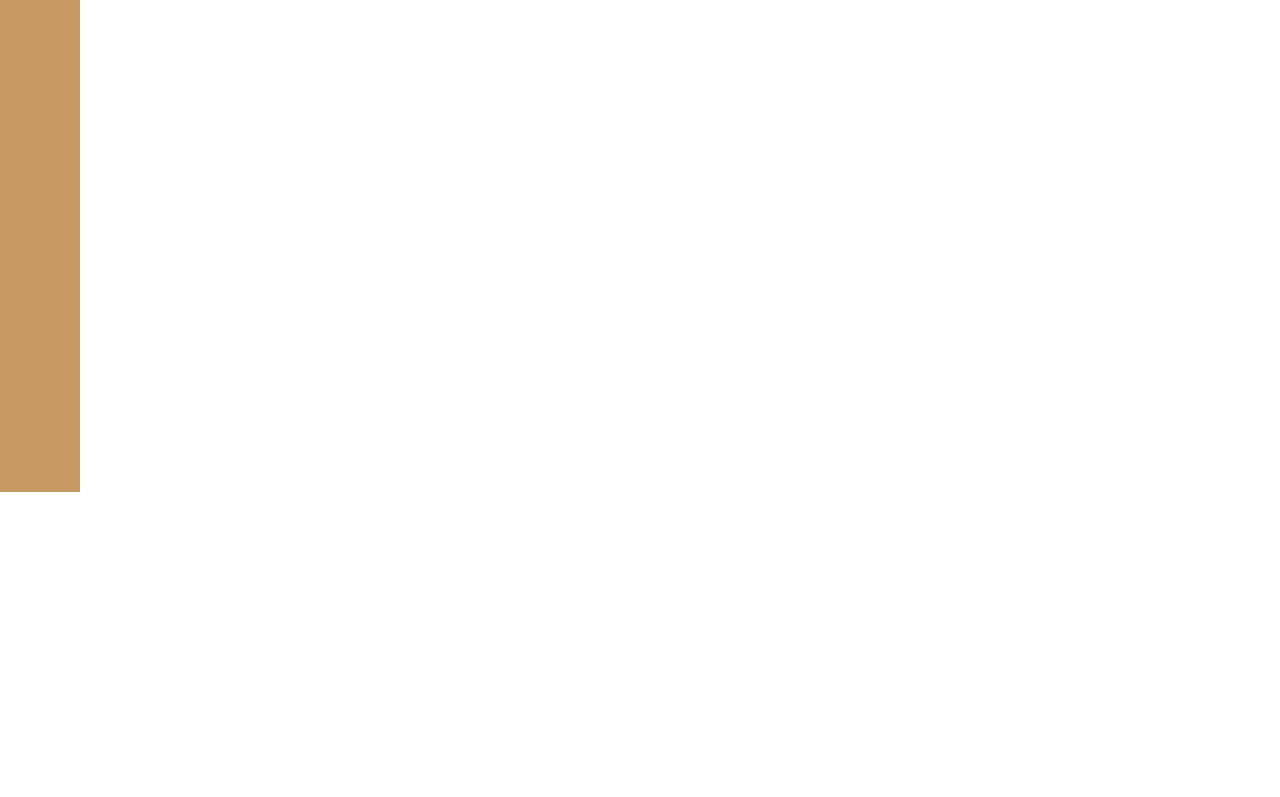
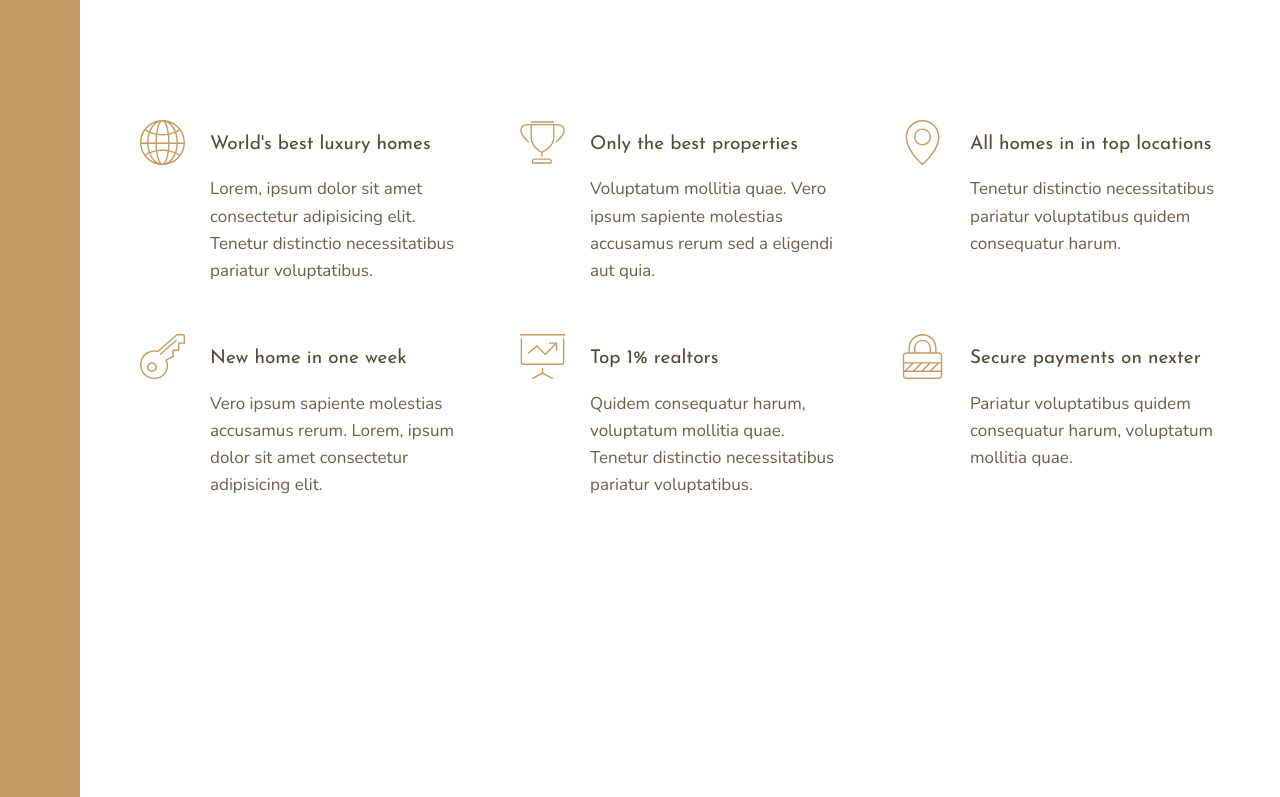
Before and after one commit to rohanraghuwanshi/Nexter, a plain HTML site: page index.html in a window 1280 px wide. Shown: the part 660-1457 px from the top of the page. Before the commit the page ends 1152 px from the top, so only its background shows below. Drawn offline with nearby package versions, Linux system fonts and the light colour scheme.

Commit message:
Feature section done

```diff
--- a/css/style.css
+++ b/css/style.css
@@ -166,3 +166,34 @@ body {
     text-transform: uppercase;
     color: #aaa;
     margin-top: -3px; }
+
+.features {
+  grid-column: center-start / center-end;
+  margin: 15rem 0; }
+  @supports (display: grid) {
+    .features {
+      display: grid;
+      grid-template-columns: repeat(auto-fit, minmax(25rem, 1fr));
+      grid-gap: 6rem;
+      align-items: start; } }
+
+.feature {
+  float: left;
+  width: 33.3333%;
+  margin-bottom: 6rem;
+  display: grid;
+  grid-template-columns: min-content 1fr;
+  grid-row-gap: 1.5rem;
+  grid-column-gap: 2.5rem; }
+  @supports (display: grid) {
+    .feature {
+      width: auto;
+      margin-bottom: 0; } }
+  .feature__icon {
+    fill: #c69963;
+    width: 4.5rem;
+    height: 4.5rem;
+    grid-row: 1 / span 2;
+    transform: translateY(-1rem); }
+  .feature__text {
+    font-size: 1.7rem; }
--- a/index.html
+++ b/index.html
@@ -53,5 +53,55 @@
                 </div>
             </div>
         </div>
+
+        <section class="features">
+            <div class="feature">
+                <svg class="feature__icon">
+                    <use xlink:href="img/sprite.svg#icon-global"></use>
+                </svg>
+                <h4 class="heading-4 heading-4--dark">World's best luxury homes</h4>
+                <p class="feature__text">Lorem, ipsum dolor sit amet consectetur adipisicing elit. Tenetur distinctio necessitatibus pariatur voluptatibus.</p>
+            </div>
+
+            <div class="feature">
+                <svg class="feature__icon">
+                    <use xlink:href="img/sprite.svg#icon-trophy"></use>
+                </svg>
+                <h4 class="heading-4 heading-4--dark">Only the best properties</h4>
+                <p class="feature__text">Voluptatum mollitia quae. Vero ipsum sapiente molestias accusamus rerum sed a eligendi aut quia.</p>
+            </div>
+
+            <div class="feature">
+                <svg class="feature__icon">
+                    <use xlink:href="img/sprite.svg#icon-map-pin"></use>
+                </svg>
+                <h4 class="heading-4 heading-4--dark">All homes in in top locations</h4>
+                <p class="feature__text">Tenetur distinctio necessitatibus pariatur voluptatibus quidem consequatur harum.</p>
+            </div>
+
+            <div class="feature">
+                <svg class="feature__icon">
+                    <use xlink:href="img/sprite.svg#icon-key"></use>
+                </svg>
+                <h4 class="heading-4 heading-4--dark">New home in one week</h4>
+                <p class="feature__text">Vero ipsum sapiente molestias accusamus rerum. Lorem, ipsum dolor sit amet consectetur adipisicing elit.</p>
+            </div>
+
+            <div class="feature">
+                <svg class="feature__icon">
+                    <use xlink:href="img/sprite.svg#icon-presentation"></use>
+                </svg>
+                <h4 class="heading-4 heading-4--dark">Top 1% realtors</h4>
+                <p class="feature__text">Quidem consequatur harum, voluptatum mollitia quae. Tenetur distinctio necessitatibus pariatur voluptatibus.</p>
+            </div>
+
+            <div class="feature">
+                <svg class="feature__icon">
+                    <use xlink:href="img/sprite.svg#icon-lock"></use>
+                </svg>
+                <h4 class="heading-4 heading-4--dark">Secure payments on nexter</h4>
+                <p class="feature__text">Pariatur voluptatibus quidem consequatur harum, voluptatum mollitia quae.</p>
+            </div>
+        </section>
     </body>
 </html>
--- a/sass/main.scss
+++ b/sass/main.scss
@@ -225,3 +225,47 @@ body {
         margin-top: -3px;
     }
 }
+
+.features {
+    grid-column: center-start / center-end;
+
+    margin: 15rem 0;
+
+    @supports(display: grid) {
+        display: grid;
+        //grid-template-columns: repeat(3, 1fr);
+        grid-template-columns: repeat(auto-fit, minmax(25rem, 1fr));
+        grid-gap: 6rem;
+        align-items: start;
+    }
+}
+
+
+.feature {
+
+    float: left;
+    width: 33.3333%;
+    margin-bottom: 6rem;
+
+    @supports(display: grid) {
+        width: auto;
+        margin-bottom: 0;
+    }
+
+    display: grid;
+    grid-template-columns: min-content 1fr;
+    grid-row-gap: 1.5rem;
+    grid-column-gap: 2.5rem;
+
+    &__icon {
+        fill: $color-primary;
+        width: 4.5rem;
+        height: 4.5rem;
+        grid-row: 1 / span 2;
+        transform: translateY(-1rem);
+    }
+
+    &__text {
+        font-size: 1.7rem;
+    }
+}
```
Also changed, not shown: img/back.jpg (added), img/favicon.png (added), img/hero.jpeg (added), img/realtor-1.jpeg (added), img/realtor-2.jpeg (added), img/realtor-3.jpeg (added), img/sprite.svg (added).
